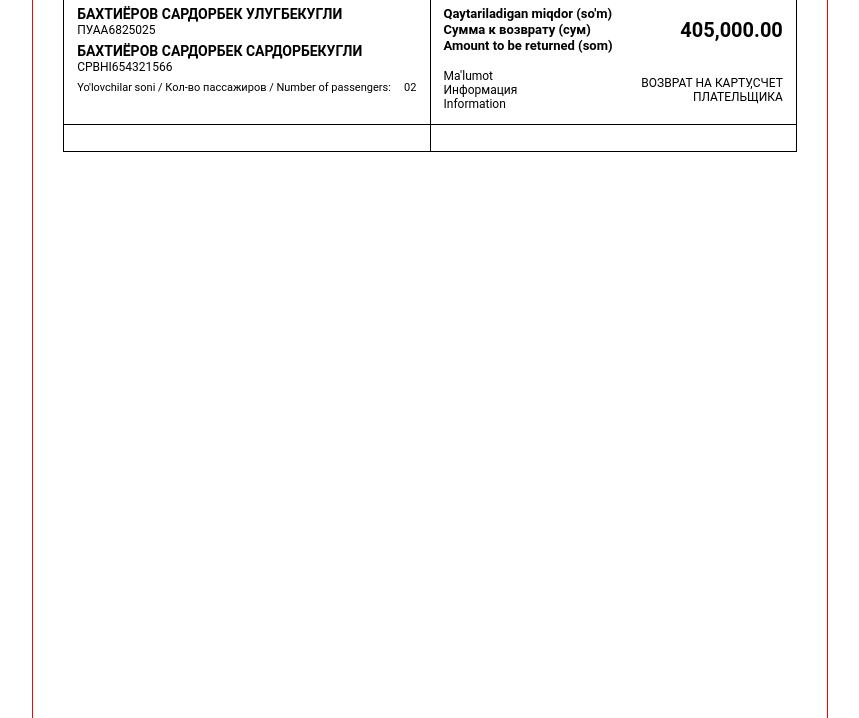
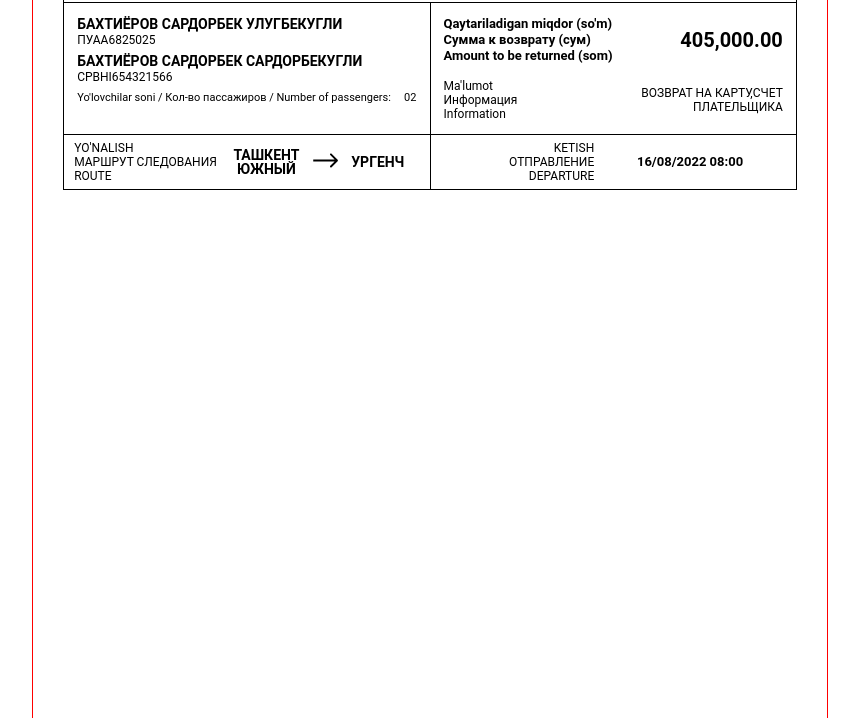
Before and after one commit to irwin7/railway-ticket-cancelled, a plain HTML site: page index.html in a window 1280 px wide. Shown: the part 168-886 px from the top of the page, without its empty margins (210-1069 px from the left). Drawn offline with Linux system fonts and the light colour scheme.

Commit message:
coupon done

```diff
--- a/index.html
+++ b/index.html
@@ -102,13 +102,80 @@
           <td class="coupon__col route">
             <table class="route__tab">
               <tr class="route__row">
-                <td class="route__col"></td>
-                <td class="route__col"></td>
+                <td class="route__col">
+                  <table class="route__inner-tab">
+                    <tr class="route__inner-row">
+                      <td class="route__inner-col">
+                        <p class="route__txt">
+                          yo'nalish
+                        </p>
+                      </td>
+                    </tr>
+                    <tr class="route__inner-row">
+                      <td class="route__inner-col">
+                        <p class="route__txt">
+                          Маршрут следования
+                        </p>
+                      </td>
+                    </tr>
+                    <tr class="route__inner-row">
+                      <td class="route__inner-col">
+                        <p class="route__txt">
+                          Route
+                        </p>
+                      </td>
+                    </tr>
+                  </table>
+                </td>
+                <td class="route__col">
+                  <table class="route__line-tab line">
+                    <tr class="line__row">
+                      <td class="line__col">
+                        <p class="line__txt">
+                          ТАШКЕНТ ЮЖНЫЙ
+                        </p>
+                      </td>
+                      <td class="line__col">
+                        <img src="img/sm-arrow.svg" alt="arrow right" class="line__arrow">
+                      </td>
+                      <td class="line__col">
+                        <p class="line__txt">
+                          УРГЕНЧ
+                        </p>
+                      </td>
+                    </tr>
+                  </table>
+                </td>
               </tr>
             </table>
           </td>
           <td class="coupon__col route departure">
-
+            <table class="departure__tab">
+              <tr class="departure__row">
+                <td class="departure__col">
+                  <table class="departure__inner-tab">
+                    <tr class="departure__inner-row">
+                      <td class="departure__inner-col">
+                        <p class="route__txt">KetiSH</p>
+                      </td>
+                    </tr>
+                    <tr class="departure__inner-row">
+                      <td class="departure__inner-col">
+                        <p class="route__txt">Отправление</p>
+                      </td>
+                    </tr>
+                    <tr class="departure__inner-row">
+                      <td class="departure__inner-col">
+                        <p class="route__txt">Departure</p>
+                      </td>
+                    </tr>
+                  </table>
+                </td>
+                <td class="departure__col">
+                  <p class="departure__date">16/08/2022 08:00</p>
+                </td>
+              </tr>
+            </table>
           </td>
         </tr>
       </table>
--- a/style.css
+++ b/style.css
@@ -65,8 +65,12 @@ table {
   width: 100%;
 }
 
+.header__row{
+}
+
 .header__col {
   width: 50%;
+  padding-bottom: 10px;
 }
 
 .header__logo {
@@ -81,7 +85,6 @@ table {
 
 .header__txts-h {
   width: 100%;
-  padding-right: 10px;
 }
 
 .header__title {
@@ -100,6 +103,7 @@ table {
   line-height: 20px;
   color: #000;
   text-align: right;
+  padding-left: 10px;
 }
 
 .coupon {}
@@ -217,3 +221,52 @@ table {
   color: #000;
   text-transform: uppercase;
 }
+.coupon__col.route{
+  padding: 6px 10px;
+}
+.route__col{
+  width: 55%;
+}
+.route__col:first-child{
+  width: 45%;
+}
+.route__txt{
+  font-weight: 400;
+  font-size: 12px;
+  line-height: 14px;
+  text-transform: uppercase;
+  color: #000;
+}
+
+.line__col:not(:nth-child(2)){
+  width: 80px;
+}
+
+.line__txt{
+  display: inline-block;
+  font-weight: 700;
+  font-size: 14px;
+  line-height: 14px;
+  vertical-align: middle;
+  text-align: center;
+  color: #000;
+}
+
+.line__arrow{
+  width: 25px;
+  height: 15px;
+  margin: 5px 10px;
+  margin-right: 13px;
+}
+
+.departure__inner-col .route__txt{
+  text-align: right;
+}
+
+.departure__date{
+  font-weight: 700;
+  font-size: 13px;
+  line-height: 16px;
+  text-align: center;
+  color: #000;
+}
```
